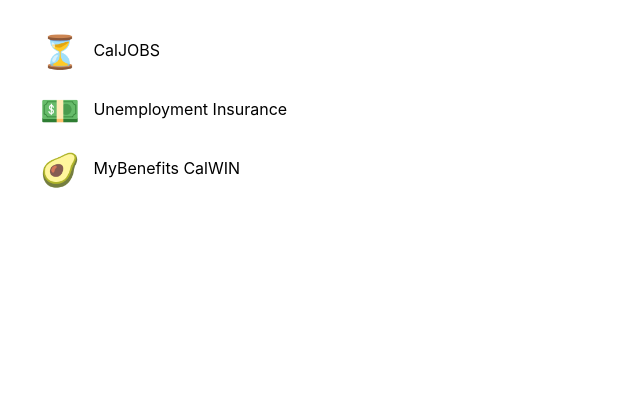
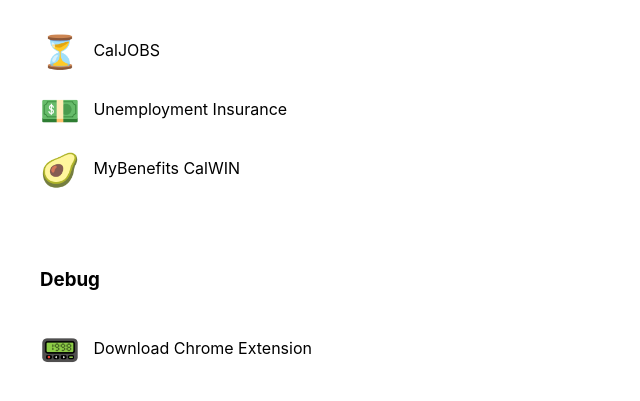
Before and after one commit to codeforamerica/qr-portable-profile, a PHP site: page / in a window 1280 px wide. Shown: the part 382-783 px from the top of the page, without its empty margins (0-640 px from the left). Run offline with PHP 8.4, Linux system fonts and the light colour scheme; style sheets or scripts are compiled from the project's sources.

Commit message:
Adding link to Chrome extension

```diff
--- a/index.php
+++ b/index.php
@@ -33,6 +33,12 @@
 		<br>
 		<br>
 		<span style="font-size: 32px; vertical-align: -7px;">🥑</span>&nbsp;&nbsp;&nbsp;<a href="https://www.mybenefitscalwin.org/mbp/create/personalinfo.htm?county=38" target="_blank">MyBenefits CalWIN</a>
-
+		<br>
+		<br>
+		<br>
+		<br>
+		<h3>Debug</h3>
+		<br>
+		<span style="font-size: 32px; vertical-align: -7px;">📟</span>&nbsp;&nbsp;&nbsp;<a href="portable-profile-chrome-ext.zip" target="_blank">Download Chrome Extension</a>
 	</body>
 </html>
```
